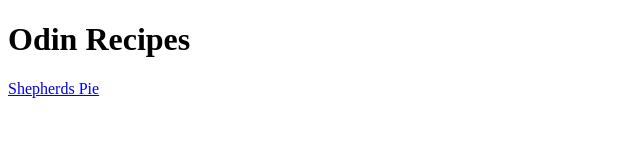
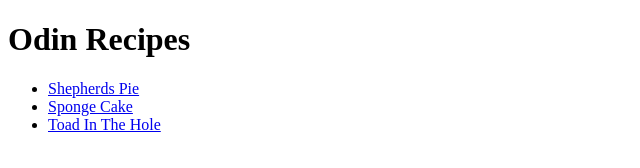
Before and after one commit to T86T/odin-recipes, a plain HTML site: page index.html in a window 1280 px wide. Shown: the whole page, without its empty margins (0-640 px from the left). Drawn offline with Linux system fonts and the light colour scheme.

Commit message:
add links to sponge-cake and toad-in-hole htmls

```diff
--- a/index.html
+++ b/index.html
@@ -9,8 +9,11 @@
 <body>
     <h1>Odin Recipes</h1>
 
-    <a href="./recipes/shepherds-pie.html">Shepherds Pie</a>
-
+    <ul>
+        <li><a href="./recipes/shepherds-pie.html">Shepherds Pie</a></li>
+        <li><a href="./recipes/sponge-cake.html">Sponge Cake</a></li>
+        <li><a href="./recipes/toad-in-the-hole.html">Toad In The Hole</a></li>
+    </ul>
 </body>
 
 </html>
```
